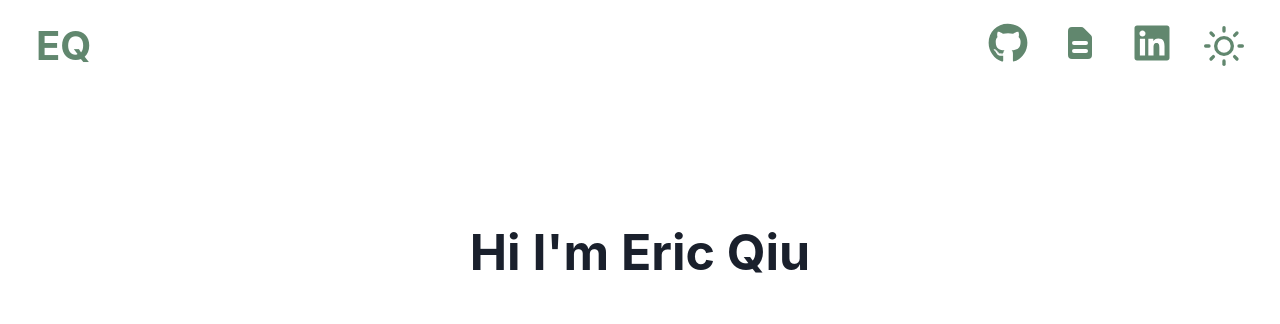
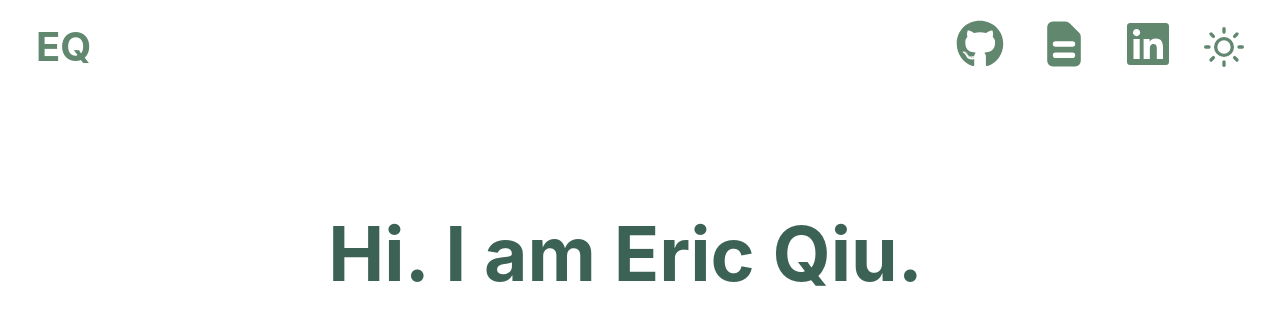
Before and after one commit to ericqiu04/ericqiu04.github.io, a React (Create React App) app: page / in a window 1280 px wide. Shown: the top 324 px of the page. Built offline with nearby package versions, Linux system fonts and the light colour scheme.

Commit message:
added typewriter effect

```diff
--- a/package.json
+++ b/package.json
@@ -16,6 +16,7 @@
     "react-dom": "^18.2.0",
     "react-icons": "^4.7.1",
     "react-scripts": "5.0.1",
+    "typewriter-effect": "^2.19.0",
     "web-vitals": "^2.1.4"
   },
   "scripts": {
--- a/src/components/Navbar.js
+++ b/src/components/Navbar.js
@@ -50,7 +50,7 @@ const Navbar = () => {
                         whileHover={{ scale: 1.2 }}
                         whileTap={{ scale: 0.9 }}
                         transition={{ type: "spring", stiffness: 400, damping: 17 }}>
-                        <Icon color={textCol} as={FaGithub} boxSize={['5', '5', '10', '10']} />
+                        <Icon color={textCol} as={FaGithub} boxSize={['5', '5', '12', '12']} />
                     </motion.a>
 
                     <motion.a
@@ -59,7 +59,7 @@ const Navbar = () => {
                         whileHover={{ scale: 1.2 }}
                         whileTap={{ scale: 0.9 }}
                         transition={{ type: "spring", stiffness: 400, damping: 17 }}>
-                        <Icon color={textCol} as={HiDocumentText} boxSize={['5', '5', '10', '10']} />
+                        <Icon color={textCol} as={HiDocumentText} boxSize={['5', '5', '14', '14']} />
                     </motion.a>
 
                     <motion.a
@@ -69,7 +69,7 @@ const Navbar = () => {
                         whileHover={{ scale: 1.2 }}
                         whileTap={{ scale: 0.9 }}
                         transition={{ type: "spring", stiffness: 400, damping: 17 }}>
-                        <Icon color={textCol} as={FaLinkedin} boxSize={['5', '5', '10', '10']} />
+                        <Icon color={textCol} as={FaLinkedin} boxSize={['5', '5', '12', '12']} />
                     </motion.a>
 
                     {colorMode === "dark" ? (
--- a/src/components/home.js
+++ b/src/components/home.js
@@ -1,10 +1,19 @@
 import { Text } from "@chakra-ui/react";
 import { Center } from "@chakra-ui/react";
+import Typewriter from 'typewriter-effect';
+import { useColorModeValue } from "@chakra-ui/react";
 const Home = () => {
-    return(
+    const textCol = useColorModeValue('#3C6255', '#EAE7B1')
+    return (
 
-        <Center height = '20em'>
-            <Text fontSize = "50px" as = 'b'>Hi I'm Eric Qiu</Text>
+        <Center height='20em'>
+            <Text fontSize="75px" as='b' color = {textCol}>
+                <Typewriter
+                     onInit={(typewriter) => {
+                        typewriter.typeString('Hi. I am Eric Qiu.').start();}
+                     }
+                />
+            </Text>
         </Center>
 
     )
```
Also changed, not shown: 2 other files (tests, documents, lock files or other folders).
